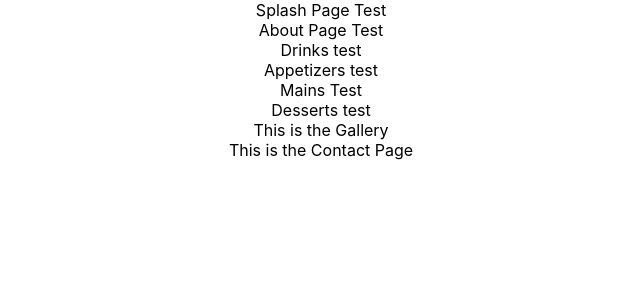
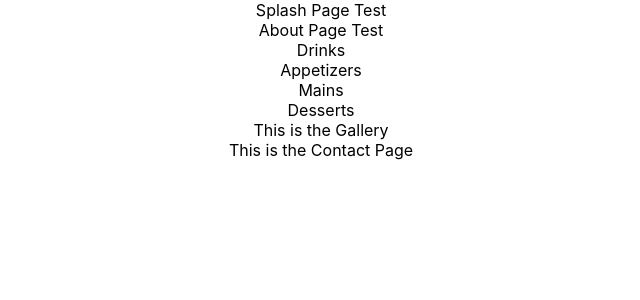
Before and after one commit to sfreedgood/Zurutto, a React (Create React App) app: page / in a window 1280 px wide. Shown: the top 300 px of the page, without its empty margins (319-959 px from the left). Built offline with nearby package versions, Linux system fonts and the light colour scheme.

Commit message:
Interactivity for menu dropdowns

```diff
--- a/src/menu/Menu.js
+++ b/src/menu/Menu.js
@@ -18,20 +18,41 @@ class Menu extends Component {
     }
 
     onClick = (e) => {
-        console.log(e.currentTarget.name) //check to sync component to state
-        const activeMenu = e.currentTarget.name
-        this.setState({
-            [activeMenu]: true
-        })
+        const activeMenu = e.currentTarget.innerHTML.toLowerCase()
+        if (this.state[activeMenu]) {
+            this.setState({
+                [activeMenu]: false
+            })
+        } else {
+            this.setState({
+                [activeMenu]: true
+            })
+        }
     }
 
     render() {
         return (
             <div>
-                <Drinks name="drinks" onClick={this.onClick}/>
-                <Appetizers name="appetizers" onClick={this.onClick}/>
-                <Mains name="mains" onClick={this.onClick}/>
-                <Desserts name="desserts" onClick={this.onClick}/>
+                <div className="drink-banner"
+                     name="drinks"
+                     onClick={this.onClick}>Drinks
+                </div>
+                {this.state.drinks && <Drinks/>}
+                <div className="appetizer-banner"
+                     name="appetizers"
+                     onClick={this.onClick}>Appetizers
+                </div>
+                {this.state.appetizers && <Appetizers/>}
+                <div className="main-banner"
+                     name="mains"
+                     onClick={this.onClick}>Mains
+                </div>
+                {this.state.mains && <Mains/>}
+                <div className="dessert-banner"
+                     name="desserts"
+                     onClick={this.onClick}>Desserts
+                </div>
+                {this.state.desserts && <Desserts/>}
             </div>
         );
     }
```
Also changed, not shown: 1 other file (tests, documents, lock files or other folders).
